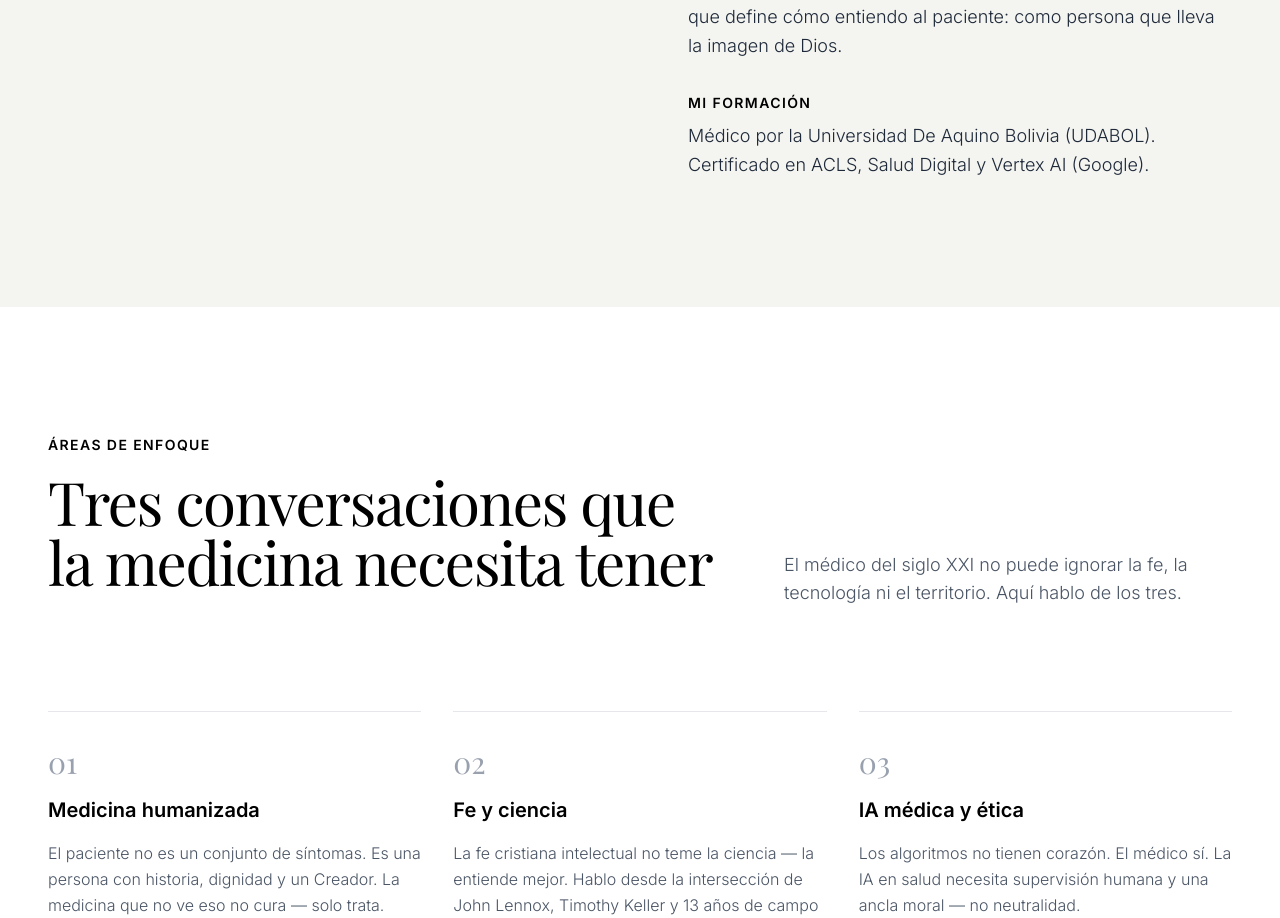
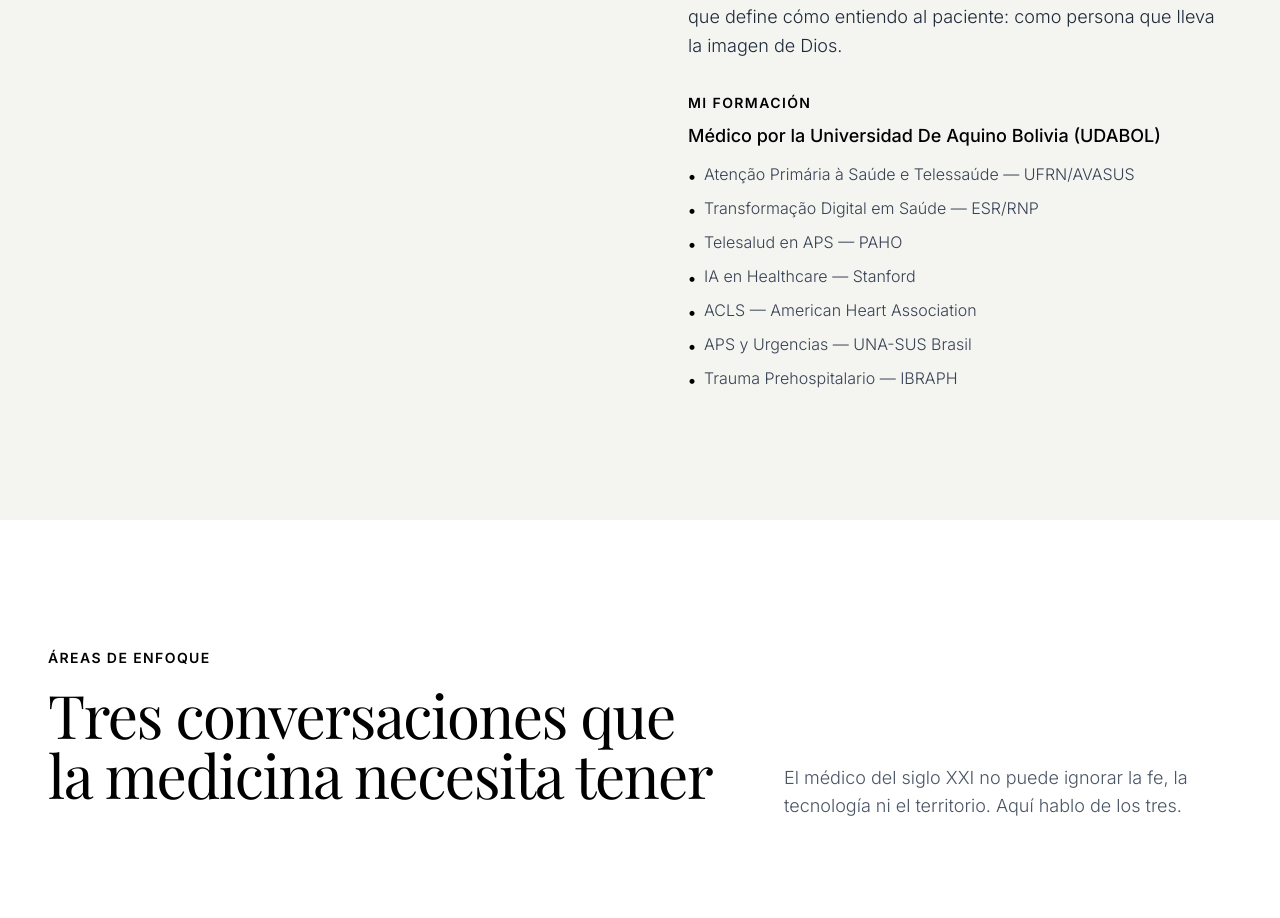
Before and after one commit to telesaudemissionaria/drsamuelsilva, a React (Vite) app: page / in a window 1280 px wide. Shown: the part 1220-2138 px from the top of the page. Built offline with nearby package versions, Linux system fonts and the light colour scheme; a web font is replaced by a local one.

Commit message:
Update Mi Formacion section with new certificates

```diff
--- a/src/components/About.tsx
+++ b/src/components/About.tsx
@@ -39,9 +39,39 @@ export function About() {
 
           <div>
             <h3 className="text-sm uppercase tracking-widest font-semibold mb-2 text-black">Mi Formación</h3>
-            <p>
-              Médico por la Universidad De Aquino Bolivia (UDABOL). Certificado en ACLS, Salud Digital y Vertex AI (Google).
+            <p className="font-medium text-black mb-3">
+              Médico por la Universidad De Aquino Bolivia (UDABOL)
             </p>
+            <ul className="list-none pl-0 flex flex-col gap-2 text-gray-700 text-base">
+              <li className="flex items-start gap-2">
+                <span className="text-black font-semibold mt-0.5">•</span>
+                <span>Atenção Primária à Saúde e Telessaúde — UFRN/AVASUS</span>
+              </li>
+              <li className="flex items-start gap-2">
+                <span className="text-black font-semibold mt-0.5">•</span>
+                <span>Transformação Digital em Saúde — ESR/RNP</span>
+              </li>
+              <li className="flex items-start gap-2">
+                <span className="text-black font-semibold mt-0.5">•</span>
+                <span>Telesalud en APS — PAHO</span>
+              </li>
+              <li className="flex items-start gap-2">
+                <span className="text-black font-semibold mt-0.5">•</span>
+                <span>IA en Healthcare — Stanford</span>
+              </li>
+              <li className="flex items-start gap-2">
+                <span className="text-black font-semibold mt-0.5">•</span>
+                <span>ACLS — American Heart Association</span>
+              </li>
+              <li className="flex items-start gap-2">
+                <span className="text-black font-semibold mt-0.5">•</span>
+                <span>APS y Urgencias — UNA-SUS Brasil</span>
+              </li>
+              <li className="flex items-start gap-2">
+                <span className="text-black font-semibold mt-0.5">•</span>
+                <span>Trauma Prehospitalario — IBRAPH</span>
+              </li>
+            </ul>
           </div>
         </motion.div>
 
```
